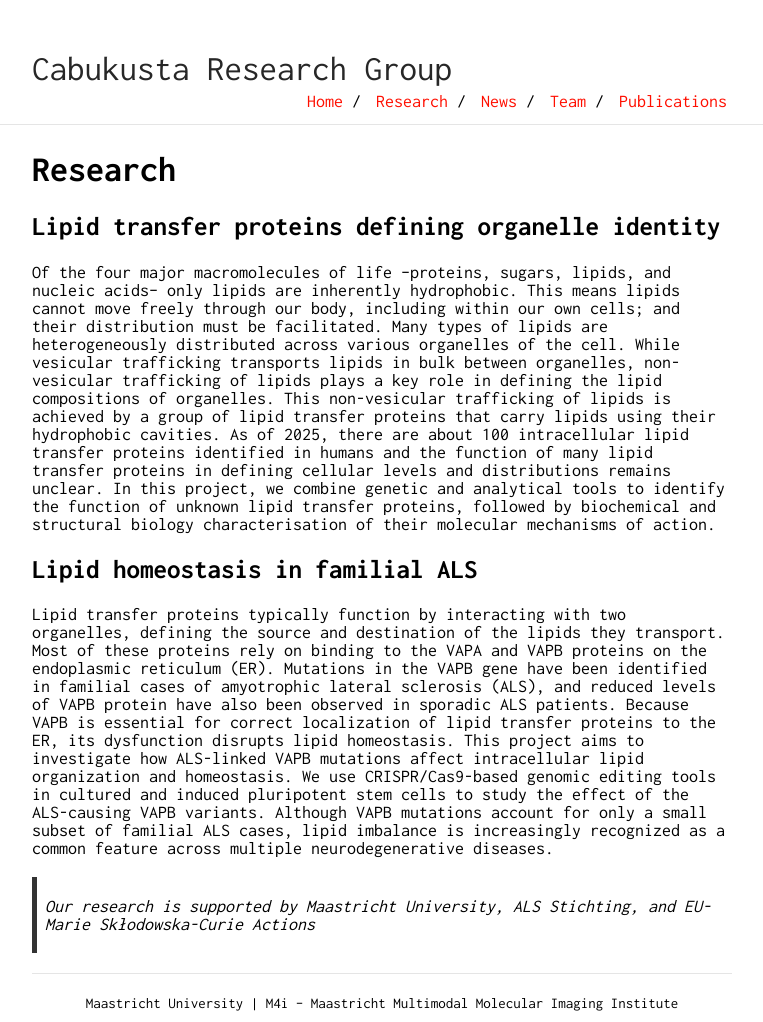
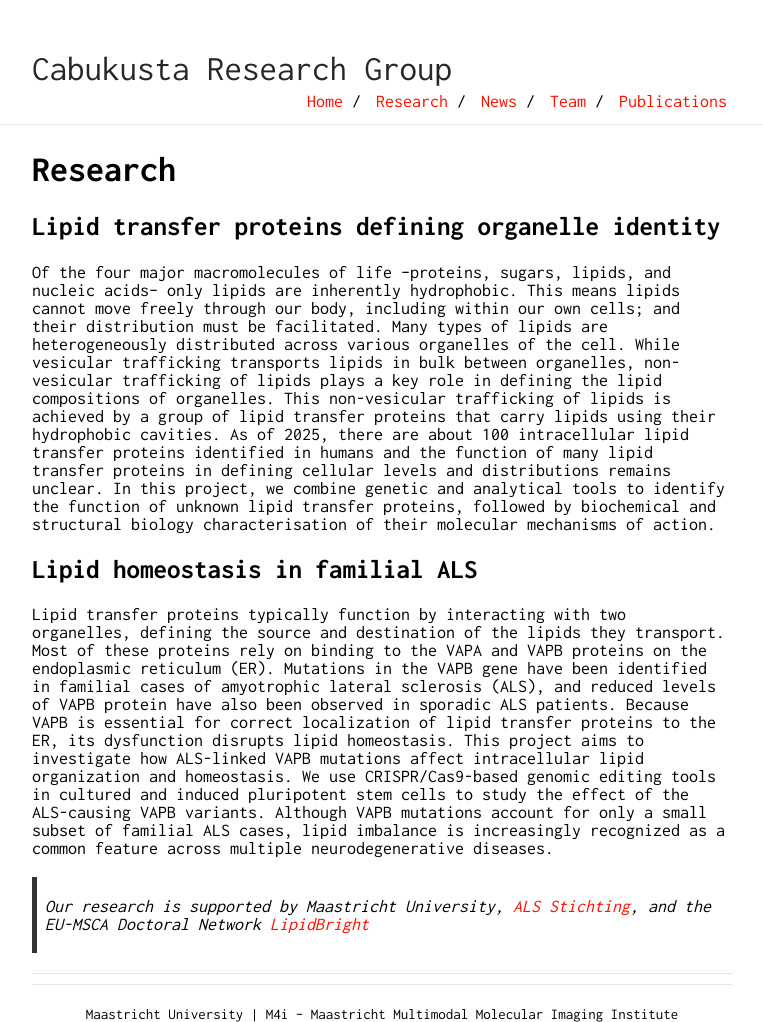
Before and after one commit to birolcabukusta/birolcabukusta.github.io, a Jekyll site: the page built from research.md, in a window 1280 px wide. Shown: the whole page, without its empty margins (258-1021 px from the left). Built offline with Jekyll 4.4.1, drawn with Linux system fonts in a browser that asks for light colours; our own code applies the rules of GitHub Pages for plain Markdown files.

Commit message:
Enhance research support section with links
Updated funding sources with hyperlinks for clarity.

```diff
--- a/research.md
+++ b/research.md
@@ -8,4 +8,6 @@ Of the four major macromolecules of life –proteins, sugars, lipids, and nuclei
 Lipid transfer proteins typically function by interacting with two organelles, defining the source and destination of the lipids they transport. Most of these proteins rely on binding to the VAPA and VAPB proteins on the endoplasmic reticulum (ER). Mutations in the VAPB gene have been identified in familial cases of amyotrophic lateral sclerosis (ALS), and reduced levels of VAPB protein have also been observed in sporadic ALS patients. Because VAPB is essential for correct localization of lipid transfer proteins to the ER, its dysfunction disrupts lipid homeostasis. This project aims to investigate how ALS-linked VAPB mutations affect intracellular lipid organization and homeostasis. We use CRISPR/Cas9-based genomic editing tools in cultured and induced pluripotent stem cells to study the effect of the ALS-causing VAPB variants. Although VAPB mutations account for only a small subset of familial ALS cases, lipid imbalance is increasingly recognized as a common feature across multiple neurodegenerative diseases.
 
 
-> Our research is supported by Maastricht University, ALS Stichting, and EU-Marie Skłodowska-Curie Actions
+> Our research is supported by Maastricht University, [ALS Stichting](https://www.als.nl/onderzoek/lipals-lipid-droplet-defects-in-vapb-mediated-familial-als/), and the EU-MSCA Doctoral Network [LipidBright](https://www.lipidbright.eu)
+
+---
```
